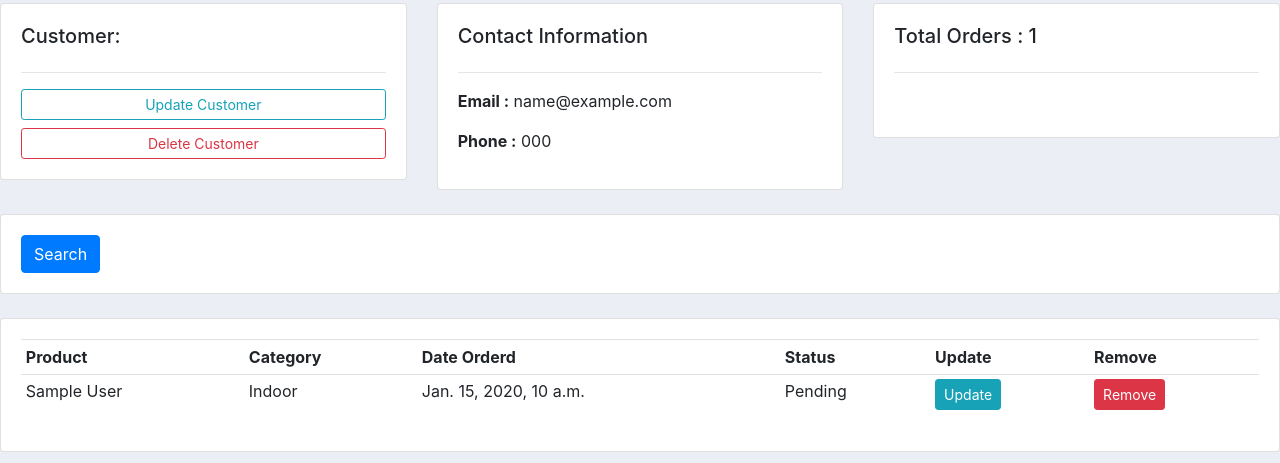
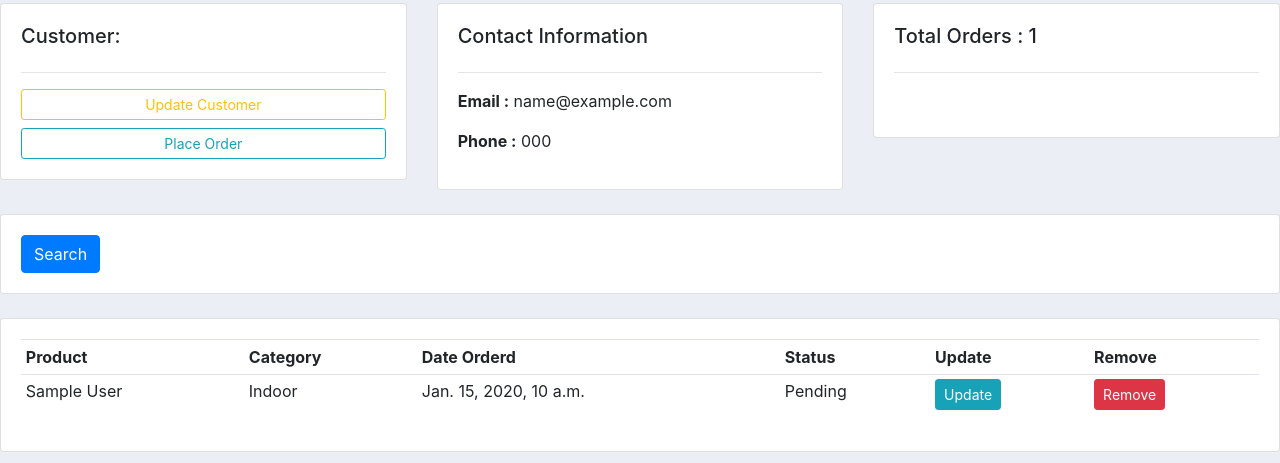
Before and after one commit to sharman0625/CRMApp, a Django app: page /customer/1/ in a window 1280 px wide. Shown: the part 337-800 px from the top of the page. Run offline with Django 3.2, Linux system fonts and the light colour scheme; tables that the repository leaves empty hold one stand-in row (values such as "Sample post"); some libraries are stand-ins or nearby versions.

Commit message:
CreateOrderChange

```diff
--- a/accounts/templates/accounts/customer.html
+++ b/accounts/templates/accounts/customer.html
@@ -8,8 +8,8 @@
             <div class="card card-body">
                 <h5>Customer:</h5>
                 <hr>
-                <a class="btn btn-outline-info  btn-sm btn-block" href="">Update Customer</a>
-                <a class="btn btn-outline-danger  btn-sm btn-block" href="">Delete Customer</a>
+                <a class="btn btn-outline-warning  btn-sm btn-block" href="">Update Customer</a>
+                <a class="btn btn-outline-info  btn-sm btn-block" href="{% url 'create_order' customer.id %}">Place Order</a>
 
             </div>
         </div>
--- a/accounts/templates/accounts/dashboard.html
+++ b/accounts/templates/accounts/dashboard.html
@@ -31,7 +31,6 @@
             <h5>LAST 5 ORDERS</h5>
             <hr>
             <div class="card card-body">
-                <a class="btn btn-primary  btn-sm btn-block" href="{% url 'create_order' %}">Create Order</a>
                 <table class="table table-sm">
                     <tr>
                         <th>Product</th>
--- a/accounts/urls.py
+++ b/accounts/urls.py
@@ -9,7 +9,7 @@ urlpatterns = [
     path('', views.home, name='home'),
     path('products', views.products, name='products'),
     path('customer/<str:pk>/', views.customers, name='customer'),
-    path('create_order/', views.creatOrder, name='create_order'),
+    path('create_order/<str:pk>/', views.creatOrder, name='create_order'),
     path('update_order/<str:pk>/', views.updateOrder, name='update_order'),
     path('delete_order/<str:pk>/', views.deleteOrder, name='delete_order'),
 ]
--- a/accounts/views.py
+++ b/accounts/views.py
@@ -45,9 +45,9 @@ def customers(request, pk):
     return render(request, 'accounts/customer.html', context)
 
 
-def creatOrder(request):
-    form = OrderForm()
-
+def creatOrder(request, pk):
+    customer = Customer.objects.get(id=pk)
+    form = OrderForm(initial={'customer':customer})
     if request.method=='POST':
         form = OrderForm(request.POST)
         if form.is_valid():
```
